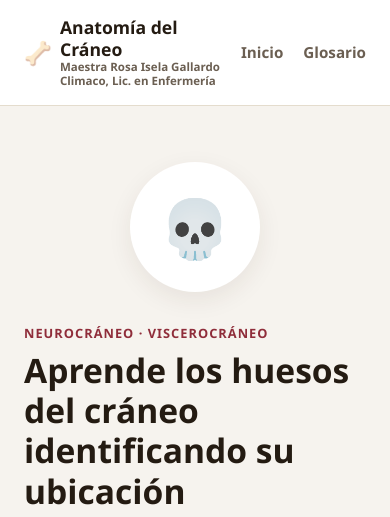
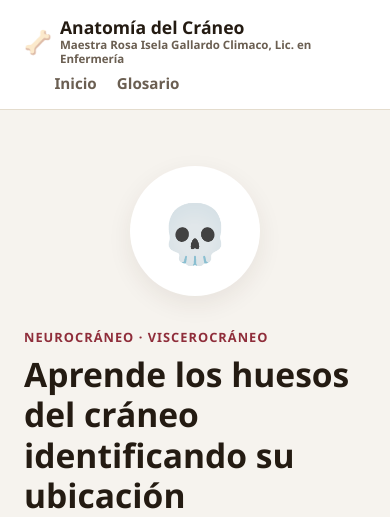
Before and after one commit to ArmandoMCU-210/anatomia-craneo-conteo-de-huesos, a Flask app: page / in a window 390 px wide. Shown: the top 517 px of the page. Run offline with Flask 3, Linux system fonts and the light colour scheme; some libraries are stand-ins or nearby versions.

Commit message:
Fix header layout on narrow mobile viewports
The topbar didn't wrap: at ~320-390px the brand title got squeezed
into two lines while the nav links floated mid-height next to the
wrapped teacher-credit text. Below 640px the brand and nav now each
take their own full-width row instead of fighting for horizontal
space.

```diff
--- a/app/static/css/style.css
+++ b/app/static/css/style.css
@@ -69,6 +69,7 @@ a { color: var(--accent); }
   display: flex;
   align-items: center;
   justify-content: space-between;
+  gap: 0.5rem 1rem;
   padding: 1rem 1.5rem;
   background: var(--surface);
   border-bottom: 1px solid var(--border);
@@ -96,8 +97,11 @@ a { color: var(--accent); }
   white-space: nowrap;
 }
 
-@media (max-width: 560px) {
+@media (max-width: 640px) {
+  .topbar { flex-wrap: wrap; row-gap: 0.4rem; }
+  .brand { flex: 1 1 100%; }
   .brand-teacher { white-space: normal; }
+  .topnav { flex: 1 1 100%; justify-content: flex-start; gap: 1rem; padding-left: calc(1.4rem + 0.5rem); }
 }
 
 .topnav { display: flex; gap: 1.25rem; }
```
